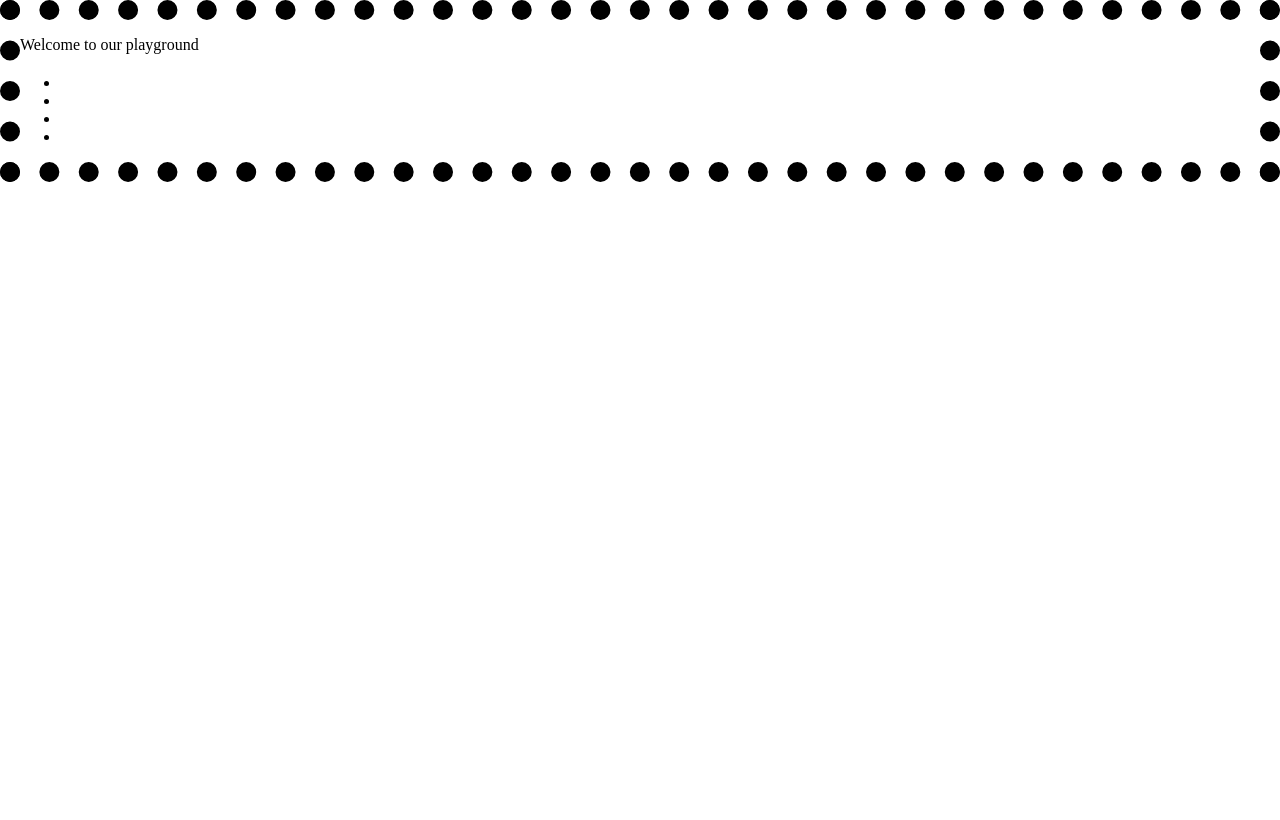
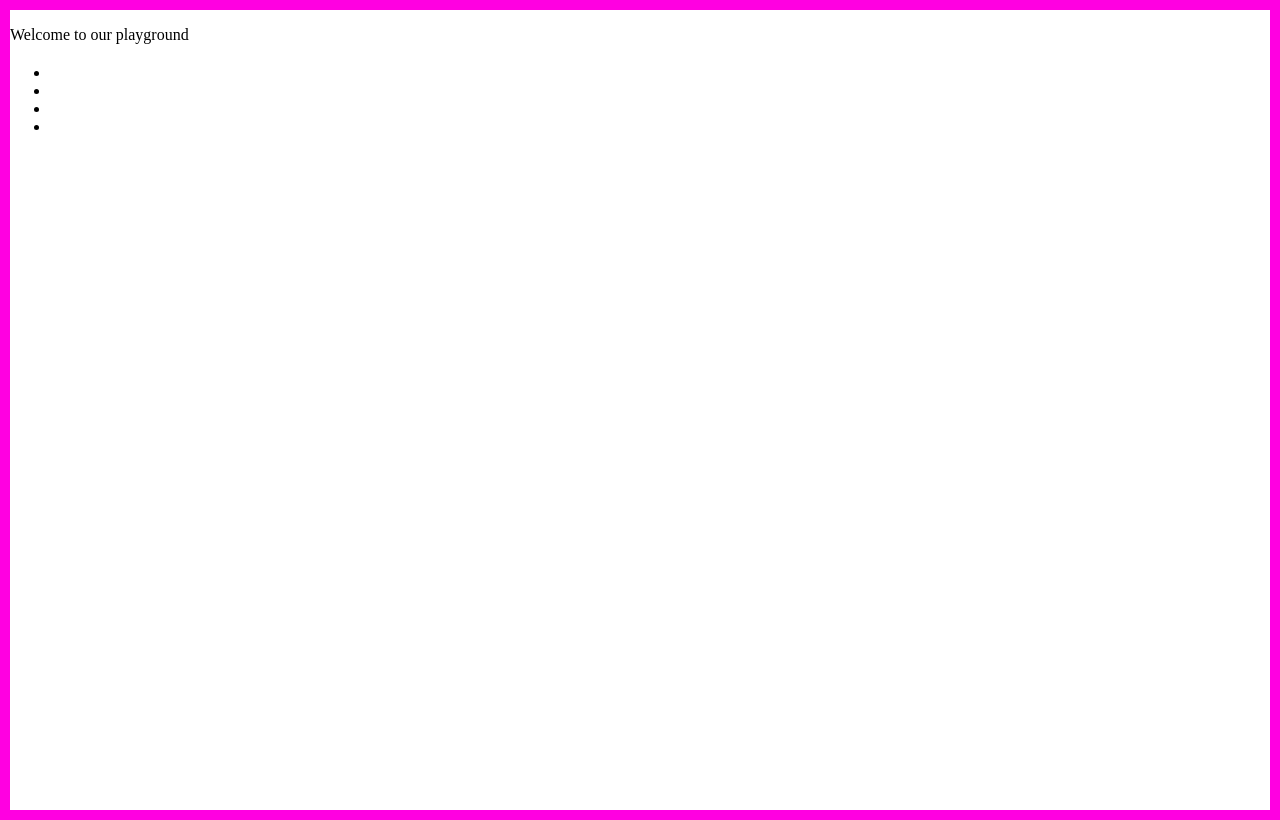
Before and after one commit to elisacinquemani/help-with-git, a plain HTML site: page index.html in a window 1280 px wide. Drawn offline with Linux system fonts and the light colour scheme.

Commit message:
Update style.css

```diff
--- a/css/style.css
+++ b/css/style.css
@@ -1,6 +1,9 @@
 body {
     margin: 0; /*property & value*/
-    border-color: #000000;
+    /* border-color: #000000;
     border-width: 20px;
-    border-style: dotted;
+    border-style: dotted; */
+    min-height: 100vh;
+
+    border: 10px solid #ff00e1;
 }
```
